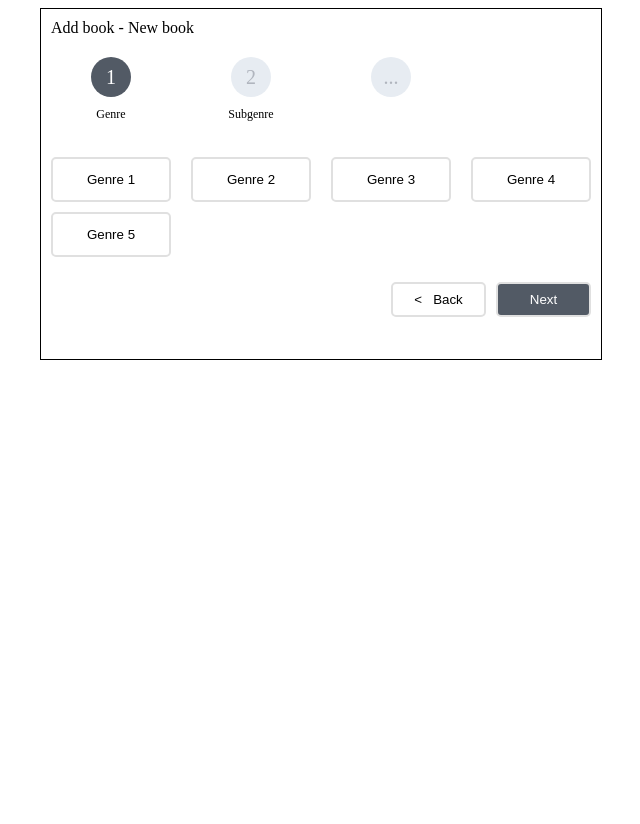
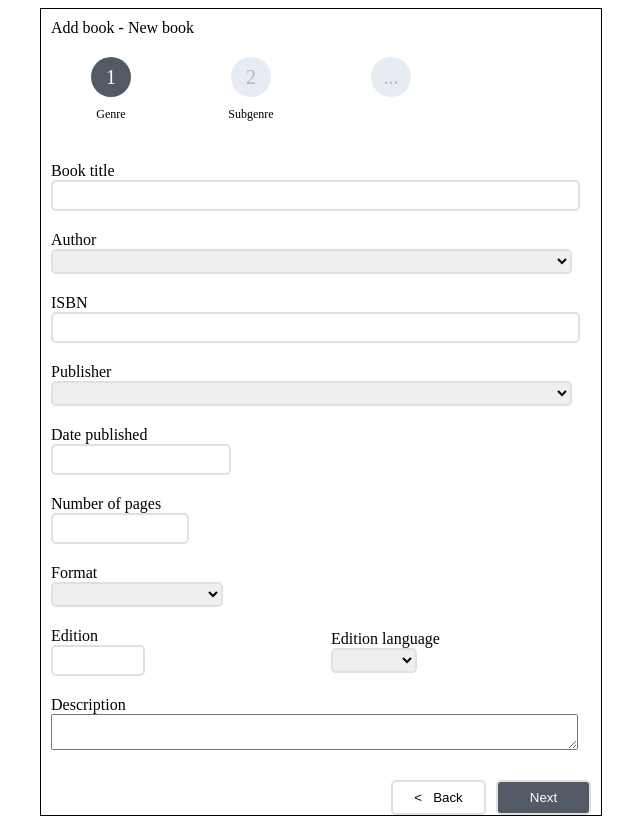
Before and after one commit to lemibbdk/library, an Angular app: page / in a window 1280 px wide. Shown: the whole page, without its empty margins (319-959 px from the left). Before the commit the page ends 800 px from the top, so only its background shows below. Built offline with nearby package versions, Linux system fonts and the light colour scheme.

Commit message:
add new subgenre form, add generic form for book info

```diff
--- a/src/app/app.component.html
+++ b/src/app/app.component.html
@@ -18,7 +18,7 @@
     </div>
   </div>
 
-  <div class="form-container__form" *ngIf="currentStep === 1">
+  <div class="form-container__form" *ngIf="currentStep === 0">
     <button type="button"
             class="form-container__form__button"
             [class.active]="genre.id === selectedGenre?.id"
@@ -48,10 +48,66 @@
     </button>
   </div>
 
-  <form formGroup="subgenreForm" *ngIf="toShowSubgenreForm()">
+  <form [formGroup]="subgenreForm"
+        class="form-container__form"
+        *ngIf="toShowSubgenreForm()"
+  >
+    <div class="form-container__form__form-field">
+      <input type="text"
+             formControlName="name"
+             placeholder="Subgenre name"
+      />
+    </div>
+
+    <div class="form-container__form__checkbox-area">
+      <input type="checkbox" formControlName="isDescriptionRequired" />
+      <span> Description is required for this subgenre </span>
+    </div>
   </form>
 
-  <form formGroup="bookForm" *ngIf="toShowBookForm()">
+  <form [formGroup]="bookForm"
+        class="form-container__form"
+        *ngIf="currentStep === 1">
+    <div class="form-container__form__row"
+      *ngFor="let row of bookFormModel"
+    >
+      <div class="form-container__form__row__form-field"
+           *ngFor="let field of row"
+      >
+        <ng-container [ngSwitch]="field.inputType">
+          <ng-container *ngSwitchCase="fieldTypes.INPUT">
+            <label> {{ field.label }} </label>
+            <input type="text"
+                   formControlName="{{ field.field }}"
+                   [class.w-25]="field.width === 25"
+                   [class.w-33]="field.width === 33"
+                   [class.w-100]="field.width === 100"
+            />
+          </ng-container>
+
+          <ng-container *ngSwitchCase="fieldTypes.SELECT">
+            <label> {{ field.label }} </label>
+            <select formControlName="{{ field.field }}"
+                   [class.w-25]="field.width === 25"
+                   [class.w-33]="field.width === 33"
+                   [class.w-100]="field.width === 100"
+            >
+            </select>
+          </ng-container>
+
+          <ng-container *ngSwitchCase="fieldTypes.TEXTAREA">
+            <label> {{ field.label }} </label>
+            <textarea formControlName="{{ field.field }}"
+                    [class.w-25]="field.width === 25"
+                    [class.w-33]="field.width === 33"
+                    [class.w-100]="field.width === 100"
+            >
+            </textarea>
+          </ng-container>
+        </ng-container>
+      </div>
+
+    </div>
   </form>
 
   <div class="form-container__actions">
--- a/src/app/app.component.scss
+++ b/src/app/app.component.scss
@@ -42,13 +42,42 @@
 
   &__form {
     display: flex;
+    flex-direction: column;
     flex-wrap: wrap;
     margin-top: 30px;
 
-    &__button {
-      width: 120px;
-      height: 45px;
-      margin: 5px 10px;
+    &__row {
+      display: flex;
+
+      &__button {
+        width: 120px;
+        height: 45px;
+        margin: 5px 10px;
+      }
+
+      &__form-field {
+        display: flex;
+        flex-direction: column;
+        justify-content: center;
+        width: 93%;
+        margin: 10px;
+      }
+    }
+
+    &__checkbox-area {
+      margin: 10px;
+      display: flex;
+      align-items: center;
+
+      input {
+        width: 20px;
+        height: 20px;
+      }
+
+      span {
+        margin-left: 10px;
+        font-size: 14px;
+      }
     }
   }
 
@@ -76,7 +105,29 @@ button {
   cursor: pointer;
 }
 
+input, select {
+  border: 2px solid #e0e0e0;
+  border-radius: 5px;
+  height: 25px;
+}
+
+::placeholder {
+  color: #e0e0e0;
+}
+
 .active {
   background-color: #525a65;
   color: #fff;
 }
+
+.w-25 {
+  width: 25%;
+}
+
+.w-33 {
+  width: 33%;
+}
+
+.w-100 {
+  width: 100%;
+}
--- a/src/app/app.component.ts
+++ b/src/app/app.component.ts
@@ -4,6 +4,7 @@ import { LibraryService } from './services/library.service';
 import { GenreModel } from './models/genre.model';
 import { StepModel } from './models/step.model';
 import { SubgenreModel } from './models/subgenre.model';
+import { FormFieldModel, FieldType } from './models/form-field.model';
 
 @Component({
   selector: 'app-root',
@@ -20,6 +21,8 @@ export class AppComponent implements OnInit {
   public addNewSubgenreSelected: boolean;
   public bookForm: FormGroup;
   public subgenreForm: FormGroup;
+  public bookFormModel: FormFieldModel[][];
+  public fieldTypes = FieldType;
 
   constructor(
     private _libraryService: LibraryService,
@@ -64,6 +67,87 @@ export class AppComponent implements OnInit {
       editionLanguage: new FormControl(''),
       description: new FormControl(''),
     });
+
+    this.bookFormModel = [
+      [
+        {
+          field: 'title',
+          label: 'Book title',
+          inputType: FieldType.INPUT,
+          width: 100,
+        }
+      ],
+      [
+        {
+          field: 'author',
+          label: 'Author',
+          inputType: FieldType.SELECT,
+          width: 100,
+        }
+      ],
+      [
+        {
+          field: 'isbn',
+          label: 'ISBN',
+          inputType: FieldType.INPUT,
+          width: 100,
+        }
+      ],
+      [
+        {
+          field: 'publisher',
+          label: 'Publisher',
+          inputType: FieldType.SELECT,
+          width: 100,
+        }
+      ],
+      [
+        {
+          field: 'datePublished',
+          label: 'Date published',
+          inputType: FieldType.INPUT,
+          width: 33,
+        }
+      ],
+      [
+        {
+          field: 'numberOfPages',
+          label: 'Number of pages',
+          inputType: FieldType.INPUT,
+          width: 25,
+        }
+      ],
+      [
+        {
+          field: 'format',
+          label: 'Format',
+          inputType: FieldType.SELECT,
+          width: 33,
+        }
+      ],
+      [
+        {
+          field: 'edition',
+          label: 'Edition',
+          inputType: FieldType.INPUT,
+          width: 33,
+        },
+        {
+          field: 'editionLanguage',
+          label: 'Edition language',
+          inputType: FieldType.SELECT,
+          width: 33,
+        },
+      ],
+      [
+        {
+          field: 'description',
+          label: 'Description',
+          inputType: FieldType.TEXTAREA,
+          width: 100,
+        }
+      ],
+    ]
   }
 
   ngOnInit(): void {
--- a/src/app/app.module.ts
+++ b/src/app/app.module.ts
@@ -2,7 +2,7 @@ import { NgModule } from '@angular/core';
 import { BrowserModule } from '@angular/platform-browser';
 
 import { AppComponent } from './app.component';
-import { FormsModule } from '@angular/forms';
+import { FormsModule, ReactiveFormsModule } from '@angular/forms';
 
 @NgModule({
   declarations: [
@@ -11,6 +11,7 @@ import { FormsModule } from '@angular/forms';
   imports: [
     BrowserModule,
     FormsModule,
+    ReactiveFormsModule,
   ],
   providers: [],
   bootstrap: [AppComponent]
--- /dev/null
+++ b/src/app/models/form-field.model.ts
@@ -0,0 +1,12 @@
+export interface FormFieldModel {
+  field: string;
+  label: string;
+  inputType: FieldType;
+  width: 25 | 33 | 100;
+}
+
+export enum FieldType {
+  INPUT = 'input',
+  SELECT = 'select',
+  TEXTAREA = 'textarea',
+}
```
